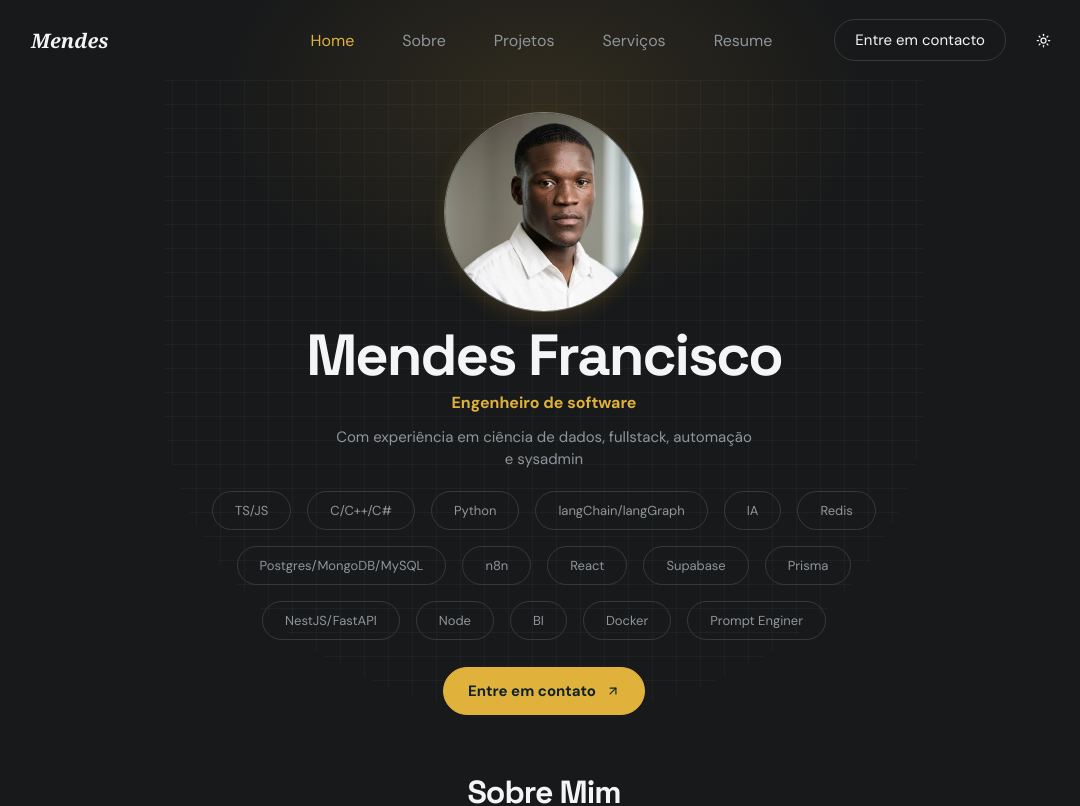
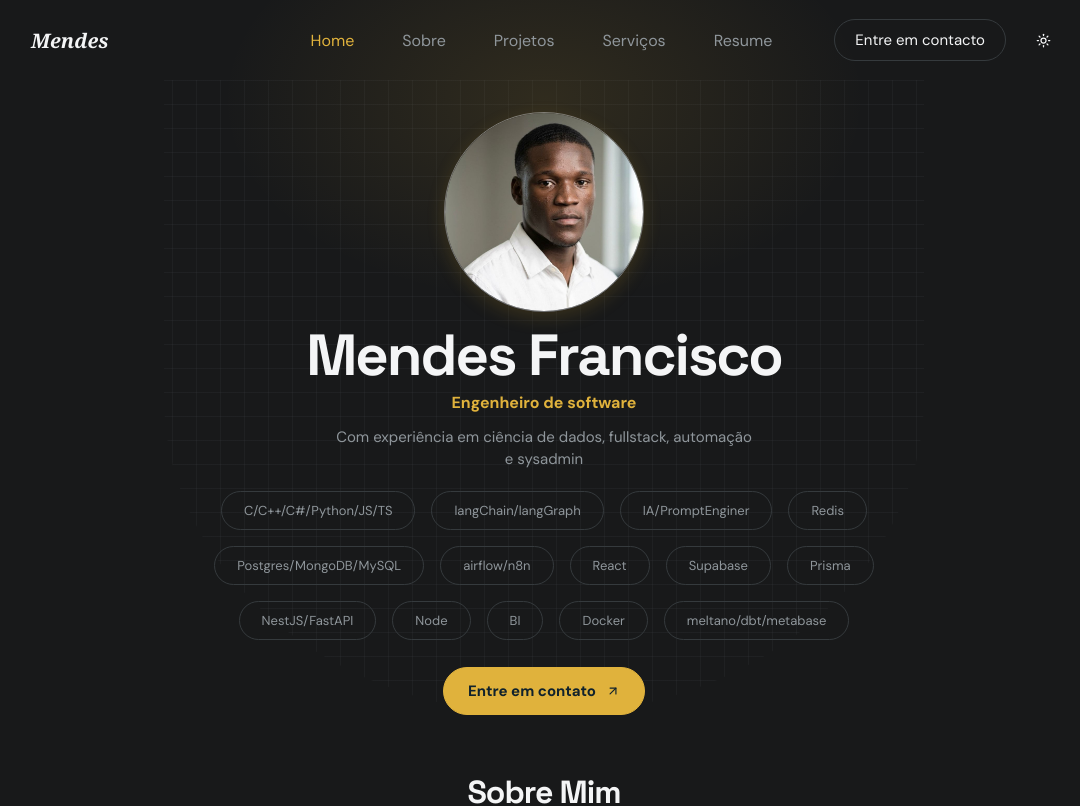
Before and after one commit to Mende3/mendes-francisco, a React (Vite) app: page / in a window 1280 px wide. Shown: the top 806 px of the page, without its empty margins (96-1176 px from the left). Built offline with nearby package versions, Linux system fonts and the light colour scheme; no server answers; the database is empty.

Commit message:
add skill meltano/dbt/metabase

```diff
--- a/src/App.tsx
+++ b/src/App.tsx
@@ -49,7 +49,7 @@ const services = [
 ];
 
 const filters = ['Machine learning', 'Sql', 'Power BI', 'ALLMs', 'Spatial Data Science'];
-const skills = ['TS/JS', 'C/C++/C#', 'Python', 'langChain/langGraph', 'IA', 'Redis', 'Postgres/MongoDB/MySQL', 'n8n', 'React', 'Supabase', 'Prisma', 'NestJS/FastAPI', 'Node', 'BI', 'Docker', 'Prompt Enginer']
+const skills = ['C/C++/C#/Python/JS/TS', 'langChain/langGraph', 'IA/PromptEnginer', 'Redis', 'Postgres/MongoDB/MySQL', 'airflow/n8n', 'React', 'Supabase', 'Prisma', 'NestJS/FastAPI', 'Node', 'BI', 'Docker', 'meltano/dbt/metabase']
 function App() {
   const [dark, setDark] = useState(true);
   const [menuOpen, setMenuOpen] = useState(false);
```
